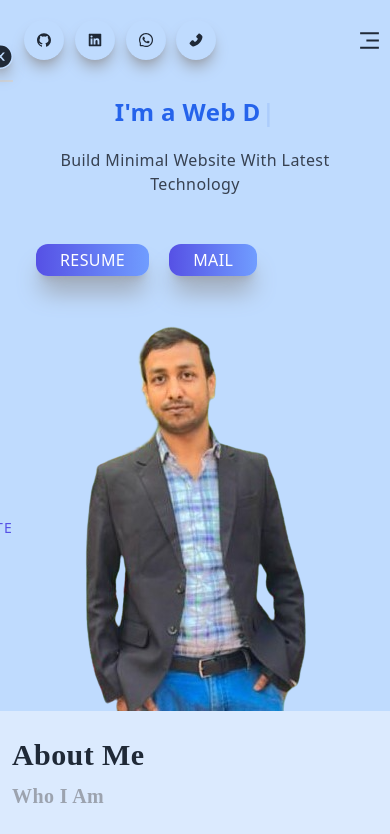
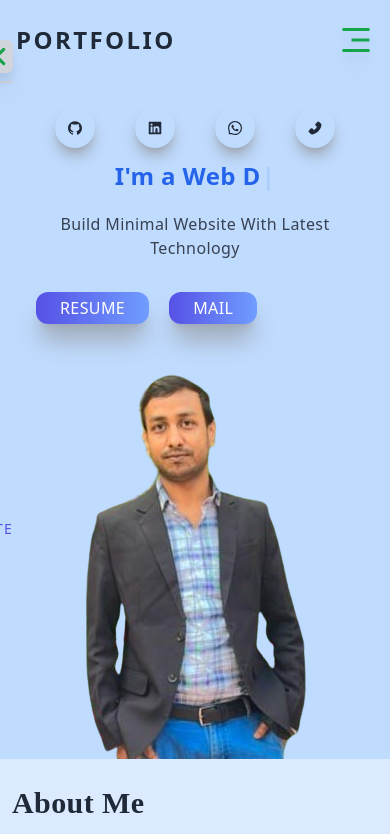
Before and after one commit to raushankp75/my-portfolio, a React (Vite) app: page / in a window 390 px wide. Shown: the top 834 px of the page. Built offline with nearby package versions, Linux system fonts and the light colour scheme; a web font is replaced by a local one.

Commit message:
move social media div to the Banner components and changes some other design

```diff
--- a/src/components/Banner.jsx
+++ b/src/components/Banner.jsx
@@ -1,5 +1,5 @@
 import React, { useState } from "react";
-import {Link} from "react-router-dom";
+import { Link } from "react-router-dom";
 
 // external libraries
 import Typewriter from "typewriter-effect";
@@ -10,6 +10,10 @@ import profilePic from "../../public/assets/profilePic.png";
 // react icons
 // import { SiGmail } from "react-icons/si";
 // import { IoDocumentAttachSharp } from "react-icons/io";
+import { AiFillGithub } from "react-icons/ai";
+import { AiFillLinkedin } from "react-icons/ai";
+import { AiOutlineWhatsApp } from "react-icons/ai";
+import { AiFillPhone } from "react-icons/ai";
 
 
 const Banner = () => {
@@ -21,8 +25,23 @@ const Banner = () => {
 
   return (
     <div id="/" className="md:min-h-[70vh] min-h-[80vh] w-full flex md:flex-row flex-col gap-x-8 items-center justify-between md:pt-12 pt-24 md:px-72 px-5 text-center bg-blue-200">
+      <div className="flex items-center justify-between gap-10 p-3">
+        <Link to='https://github.com/raushankp75' className="rounded-full shadow-lg shadow-gray-400 p-3 cursor-pointer hover:scale-105 ease-in duration-300">
+          <AiFillGithub />
+        </Link>
+        <Link to='https://www.linkedin.com/in/raushankumar75/' className="rounded-full shadow-lg shadow-gray-400 p-3 cursor-pointer hover:scale-105 ease-in duration-300">
+          <AiFillLinkedin />
+        </Link>
+        <Link to='https://wa.me/7079907765' className="rounded-full shadow-lg shadow-gray-400 p-3 cursor-pointer hover:scale-105 ease-in duration-300">
+          <AiOutlineWhatsApp />
+        </Link>
+        <Link to='tel:+917079907765' className="rounded-full shadow-lg shadow-gray-400 p-3 cursor-pointer hover:scale-105 ease-in duration-300">
+          <AiFillPhone />
+        </Link>
+      </div>
+
       {/* left */}
-      <div data-aos="slide-right" className="flex flex-col gap-y-12">
+      <div data-aos="slide-right" className="flex flex-col gap-y-8">
         <div className="flex flex-col gap-y-5 max-w-[600px] md:mx-10 mx-4  my-0">
           <div className=" bg-clip-text text-blue-600 md:text-[34px] text-2xl font-semibold">
             <Typewriter
--- a/src/components/Navbar.jsx
+++ b/src/components/Navbar.jsx
@@ -3,11 +3,7 @@ import {Link} from "react-router-dom";
 
 // react icons
 import { RiMenu3Fill } from "react-icons/ri";
-import { AiFillCloseCircle } from "react-icons/ai";
-import { AiFillGithub } from "react-icons/ai";
-import { AiFillLinkedin } from "react-icons/ai";
-import { AiOutlineWhatsApp } from "react-icons/ai";
-import { AiFillPhone } from "react-icons/ai";
+import { IoClose } from "react-icons/io5";
 
 
 const Navbar = () => {
@@ -35,22 +31,8 @@ const Navbar = () => {
 
   return (
     <div className= {shadow ? 'fixed w-full h-20 z-[10000] bg-blue-200 shadow-md' : 'fixed w-full h-20 z-[10000] bg-blue-200'}>
-      <div className="flex justify-between items-center w-full h-full px-2 2xl:px-16">
-        {/* <p className="text-3xl font-semibold">Raushan Kumar</p> */}
-        <div className="flex items-center justify-between p-4 md:w-[20%] w-[60%]">
-          <Link to='https://github.com/raushankp75' className="rounded-full shadow-lg shadow-gray-400 p-3 cursor-pointer hover:scale-105 ease-in duration-300">
-            <AiFillGithub />
-          </Link>
-          <Link to='https://www.linkedin.com/in/raushankumar75/' className="rounded-full shadow-lg shadow-gray-400 p-3 cursor-pointer hover:scale-105 ease-in duration-300">
-            <AiFillLinkedin />
-          </Link>
-          <Link to='https://wa.me/7079907765' className="rounded-full shadow-lg shadow-gray-400 p-3 cursor-pointer hover:scale-105 ease-in duration-300">
-            <AiOutlineWhatsApp />
-          </Link>
-          <Link to='tel:+917079907765' className="rounded-full shadow-lg shadow-gray-400 p-3 cursor-pointer hover:scale-105 ease-in duration-300">
-            <AiFillPhone />
-          </Link>
-        </div>
+      <div className="flex justify-between items-center w-full h-full px-4 2xl:px-16">
+        <p className="text-2xl font-semibold uppercase tracking-widest">Portfolio</p>
 
         {/* navlink */}
         <div>
@@ -77,8 +59,8 @@ const Navbar = () => {
           </ul>
 
           {/* Hamburger icon - mobile */}
-          <div onClick={handleNavMenu} className="md:hidden cursor-pointer">
-            <RiMenu3Fill size={25} />
+          <div onClick={handleNavMenu} className="md:hidden cursor-pointer text-green-600 drop-shadow-xl hover:duration-200 hover:scale-95 hover:translate-y-1 active:duration-200 active:scale-95 active:translate-y-2">
+            <RiMenu3Fill size={36} />
           </div>
         </div>
       </div>
@@ -105,9 +87,9 @@ const Navbar = () => {
               {/* close icon - mobile */}
               <div
                 onClick={handleNavMenu}
-                className="rounded-full shadow-lg shadow-gray-400 cursor-pointer"
+                className="rounded-md  shadow-gray-400 cursor-pointer bg-gray-300 text-green-600 drop-shadow-xl hover:duration-200 hover:scale-95 hover:translate-y-1 active:duration-200 active:scale-95 active:translate-y-2"
               >
-                <AiFillCloseCircle size={25} />
+                <IoClose size={33} />
               </div>
             </div>
           </div>
```
